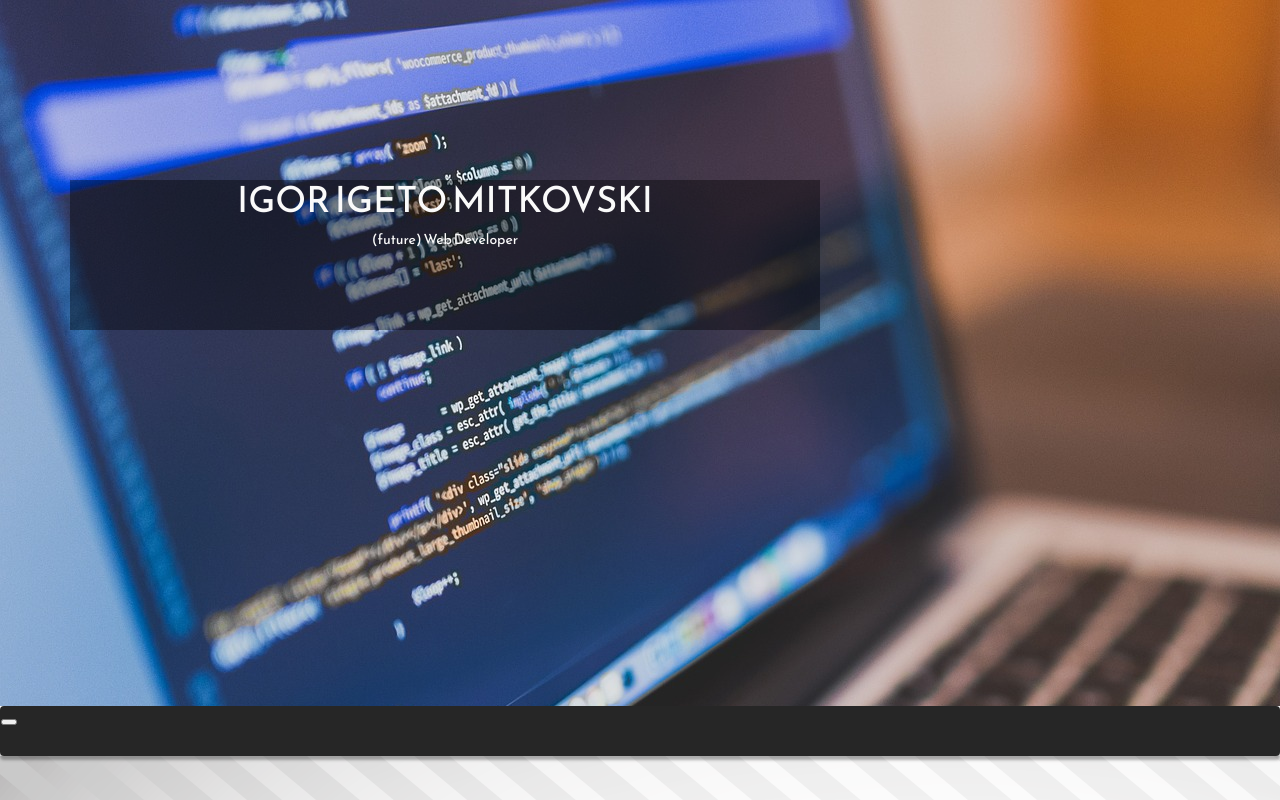
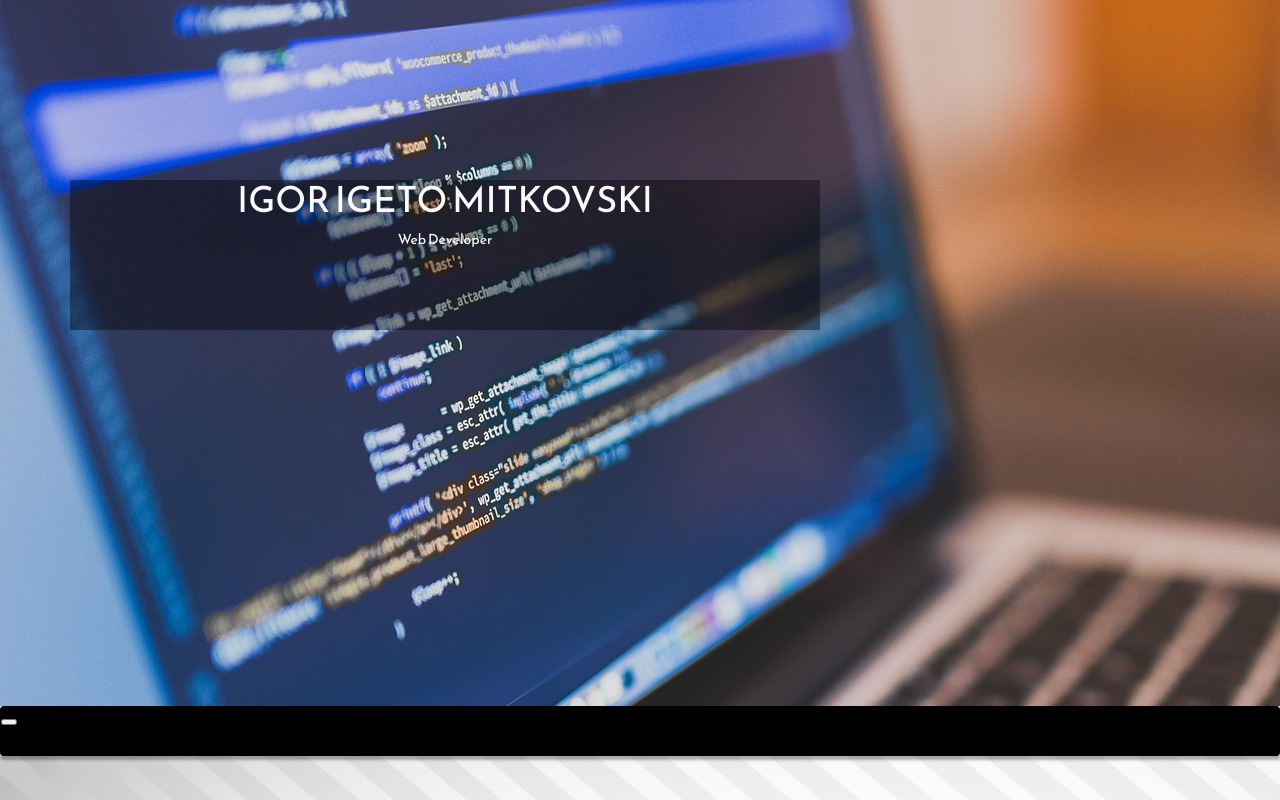
Before and after one commit to igeto/igeto.github.io, a plain HTML site: page index.html in a window 1280 px wide. Shown: the top 800 px of the page. Drawn offline with nearby package versions, Linux system fonts and the light colour scheme.

Commit message:
change 1

```diff
--- a/css/style.css
+++ b/css/style.css
@@ -119,7 +119,7 @@ header {
     border: none;
 }
 
-.navbar-dark .navbar-nav .nav-link:hover {
+.navbar-dark, .navbar-nav, .nav-link:hover {
     background-color: rgb(0, 0, 0);
     color: rgb(255, 255, 255);
 }
--- a/index.html
+++ b/index.html
@@ -24,7 +24,7 @@
                         <div class="header-card card">
                             <div class="card-block">
                                 <h1 class="card-title">IGOR IGETO MITKOVSKI</h1>
-                                <p class="card-text">(future) Web Developer</p>
+                                <p class="card-text">Web Developer</p>
                             </div>
                         </div>
                     </div>
@@ -33,7 +33,7 @@
         </div>
     </header>
     <!-- NAVBAR -->
-    <nav class="navbar navbar-toggleable-md navbar-full navbar-dark bg-faded">
+    <nav id="navbar" class="navbar navbar-toggleable-md navbar-full navbar-dark bg-faded">
         <button class="navbar-toggler hidden-lg-up" type="button" data-toggle="collapse" data-target="#navbarResponsive" aria-controls="navbarResponsive" aria-expanded="false" aria-label="Toggle navigation"></button>
         <div class="collapse navbar-toggleable-md" id="navbarResponsive">
             <ul class="nav navbar-nav nav-tabs mr-auto" role="tablist">
@@ -50,7 +50,7 @@
                     <a id="skills-nav" class="nav-link page-scroll" href="#skills">SKILLS</a>
                 </li>
                 <li class="nav-item">
-                    <a class="nav-link page-scroll" href="#education">EDUCATION</a>
+                    <a class="nav-link page-scroll" href="#education">PROJECTS</a>
                 </li>
                 <li class="nav-item">
                     <a class="nav-link page-scroll" href="#contact">CONTACT</a>
```
